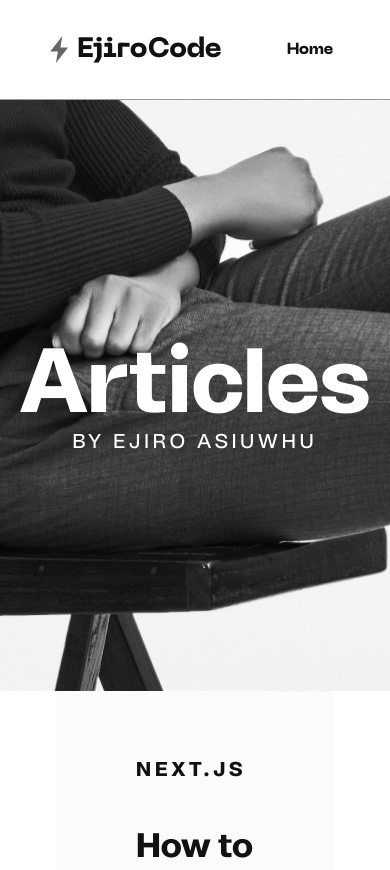
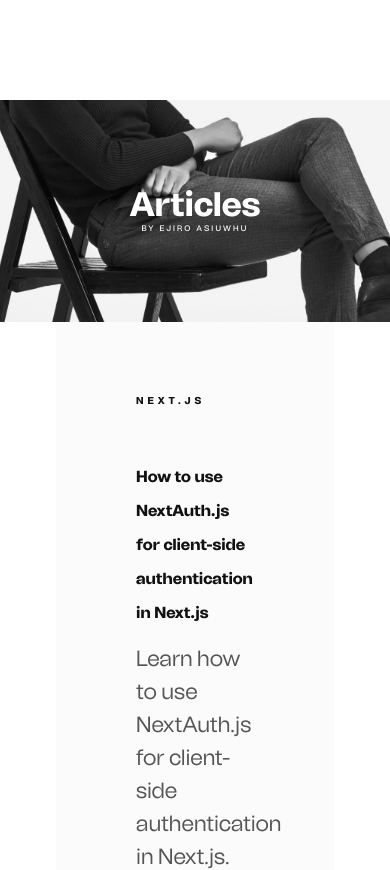
Before and after one commit to ejirocodes/portfolio-1, a Next.js app: page /articles in a window 390 px wide. Shown: the top 870 px of the page. Built offline with nearby package versions, Linux system fonts and the light colour scheme.

Commit message:
adjust article mobile view

```diff
--- a/components/CardArticle.tsx
+++ b/components/CardArticle.tsx
@@ -11,10 +11,10 @@ const CardArticle: React.FC<Article> = ({ article }) => {
       <div className="">
         <article className="pb-[50px] border-b-[0.5px] border-solid border-[gray3] ">
           <div className="px-[80px]">
-            <h2 className="text-dark mb-[39px] text-[20px] leading-[41px] font-extrabold tracking-[4px] uppercase group-hover:text-white">
+            <h2 className="text-dark mb-[39px] md:text-[20px] text-[10px] leading-[41px] font-extrabold tracking-[4px] uppercase group-hover:text-white">
               {article.tech}
             </h2>
-            <h1 className="text-dark text-[34px] leading-[34px] font-extrabold mb-[12px]">
+            <h1 className="text-dark md:text-[34px] text-[16px] leading-[34px] font-extrabold mb-[12px]">
               {article.title}
             </h1>
             <p className="text-gray5 text-[22px] font-normal">
--- a/components/home/Experience.tsx
+++ b/components/home/Experience.tsx
@@ -127,8 +127,9 @@ export default function Experience() {
           </div>
         </div>
         <div className="md:text-center text-left mt-[50px] md:mt-[120px] ">
-          <button className=" btn10 hover-main group border border-solid border-gray2 text-white bg-dark hover:text-dark hover:bg-white inline-flex items-center justify-center font-bold text-[22px] py-[28px] md:w-[260px] mx-auto">
-            <span className="mr-[12px]">See full CV</span>
+          <button className=" btn10 hover-main group border border-solid border-gray2 text-white bg-dark md:px-[50px] hover:text-dark hover:bg-white inline-flex items-center
+          justify-center font-bold md:text-[22px] text[14px] md:py-[32px] py-[15px] px-[20px] ">
+            <span className="mr-[12px]">Download Résumé</span>
             <span>
               <svg
                 width="11"
--- a/components/navigation/NavMain.tsx
+++ b/components/navigation/NavMain.tsx
@@ -89,11 +89,6 @@ export const NavMain = () => {
         >
           <div
             className="flex items-center"
-            onClick={() => {
-              // @ts-ignore
-
-              toggleNav(false);
-            }}
           >
             <Logo url="/" />
           </div>
--- a/pages/_app.tsx
+++ b/pages/_app.tsx
@@ -11,7 +11,7 @@ gsap.registerPlugin(CSSPlugin);
 function MyApp({ Component, pageProps }: AppProps) {
   return (
     <NavProvider>
-      <NavMain />
+      {/* <NavMain /> */}
       <div className="mt-[100px]">
         <Component {...pageProps} />
         {/* <Footer /> */}
--- a/pages/articles.tsx
+++ b/pages/articles.tsx
@@ -28,10 +28,10 @@ const Article: NextPage = () => {
           content="Articles, content, post, videos and  writings by Ejiro Asiuwhu"
         />
       </Head>
-      <header className="bg-hero-article md:h-[590px] w-full h-[70vh] bg-cover bg-top flex items-center justify-center">
+      <header className="bg-hero-article md:h-[590px] h-[222px] w-full bg-cover bg-top flex items-center justify-center">
         <div className="text-center text-white ">
-          <h1 className="text-[91px] leading-none font-extrabold">Articles</h1>
-          <p className="uppercase text-[20px] font-medium tracking-[4px]">
+          <h1 className="md:text-[91px] text-[34px] leading-none font-extrabold">Articles</h1>
+          <p className="uppercase md:text-[20px] text-[8px]  font-medium md:tracking-[4px] tracking-[0.27em]">
             By Ejiro AsiuwHu
           </p>
         </div>
@@ -46,15 +46,15 @@ const Article: NextPage = () => {
             <div className="mx-auto flex md:mt-[84px]">
               <button
                 onClick={toggleArticles}
-                className=" btn10 hover-main border border-solid border-gray2 text-white bg-dark hover:text-dark hover:bg-white inline-flex items-center justify-center font-bold text-[22px] py-[28px] md:w-[310px] mx-auto"
+                className="btn10 hover-main group !border !border-solid !border-dark text-white bg-dark hover:text-dark hover:bg-white inline-flex items-center justify-center font-bold text-[22px] py-[28px] md:w-[310px] mx-auto"
               >
                 <span
                   className="inline-block
 
+                  mr-[13px]
 
                 "
                 >
-                  {/* mr-[13px] */}
                   {!isShow ? "See more articles" : "See less articles"}
                 </span>
                 {/* <svg
@@ -63,11 +63,11 @@ const Article: NextPage = () => {
                 viewBox="0 0 16 10"
                 fill="none"
                 xmlns="http://www.w3.org/2000/svg"
-              >
+                >
                 <path
                   d="M1.45703 1.875L7.70703 8.125L13.957 1.875"
                   stroke="#ffffff"
-                  className="hover:stroke-dark transition-colors"
+                  className="group-hover:stroke-dark transition-colors"
                   strokeWidth="2"
                   strokeLinecap="square"
                 />
--- a/styles/globals.css
+++ b/styles/globals.css
@@ -55,7 +55,7 @@
     @apply focus-visible:border-none focus-visible:outline-none focus-visible:shadow-none;
   }
   button {
-    @apply focus-visible:border-0 focus-visible:outline-none focus-visible:shadow-none;
+    @apply !outline-none focus-visible:border-0 focus-visible:outline-none focus-visible:shadow-none;
   }
   .link-hover {
     @apply relative after:absolute after:h-[2px] after:w-full after:bottom-[-4px] after:left-0 after:bg-dark after:transition-all after:duration-500 after:hover:w-0;
@@ -95,6 +95,9 @@
   /* @apply bg-dark text-white h-full w-[177px] flex items-center justify-center  font-['NeueMachina'] ease-in-out duration-300 transition; */
 }
 
+.btn10 {
+  border: none;
+}
 .btn10:hover {
   /* border: 1px solid #071982; */
   /* color: #000 !important; */
```
